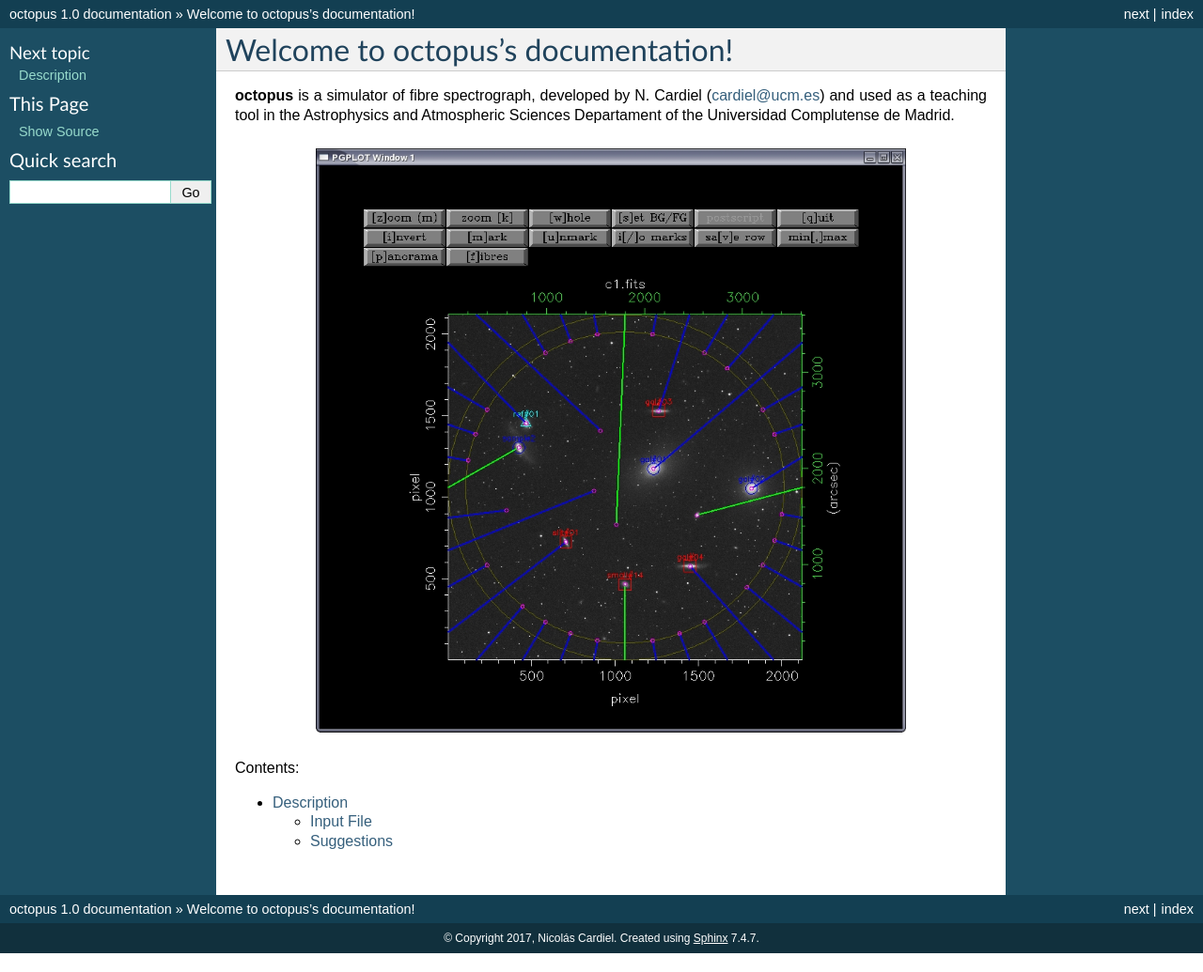
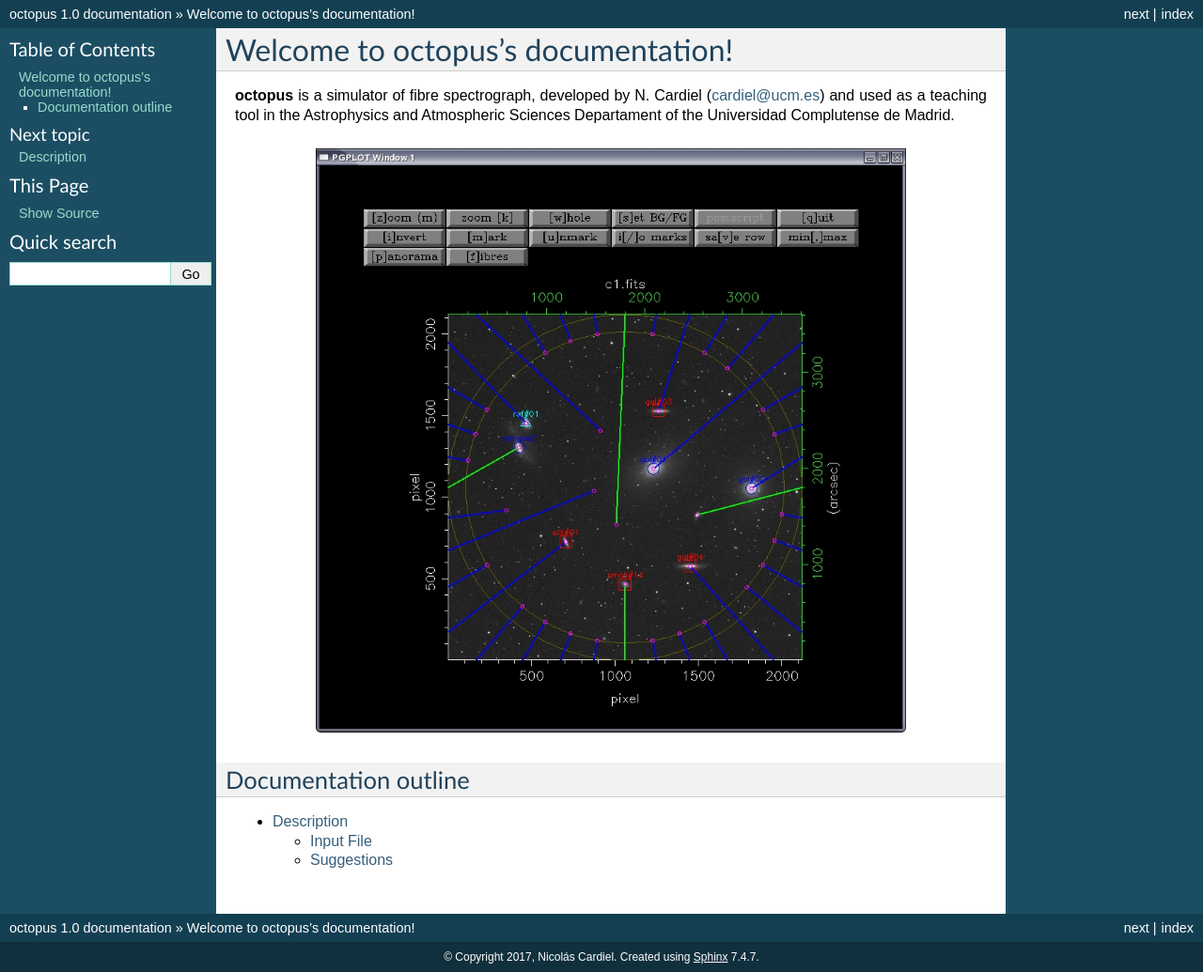
Before and after one commit to nicocardiel/octopus, a Sphinx documentation site: the page built from docs/index.rst, in a window 1280 px wide. Shown: the whole page at 94% size. Built offline with Sphinx 7.4.7, drawn with Linux system fonts in a browser that asks for light colours; formulas are drawn with MathJax 3.

Commit message:
Small change in index.rst

```diff
--- a/docs/index.rst
+++ b/docs/index.rst
@@ -14,7 +14,8 @@ Atmospheric Sciences Departament of the Universidad Complutense de Madrid.
    :align: center
    :width: 80%
 
-Contents:
+Documentation outline
+---------------------
 
 .. toctree::
    :maxdepth: 2
```
